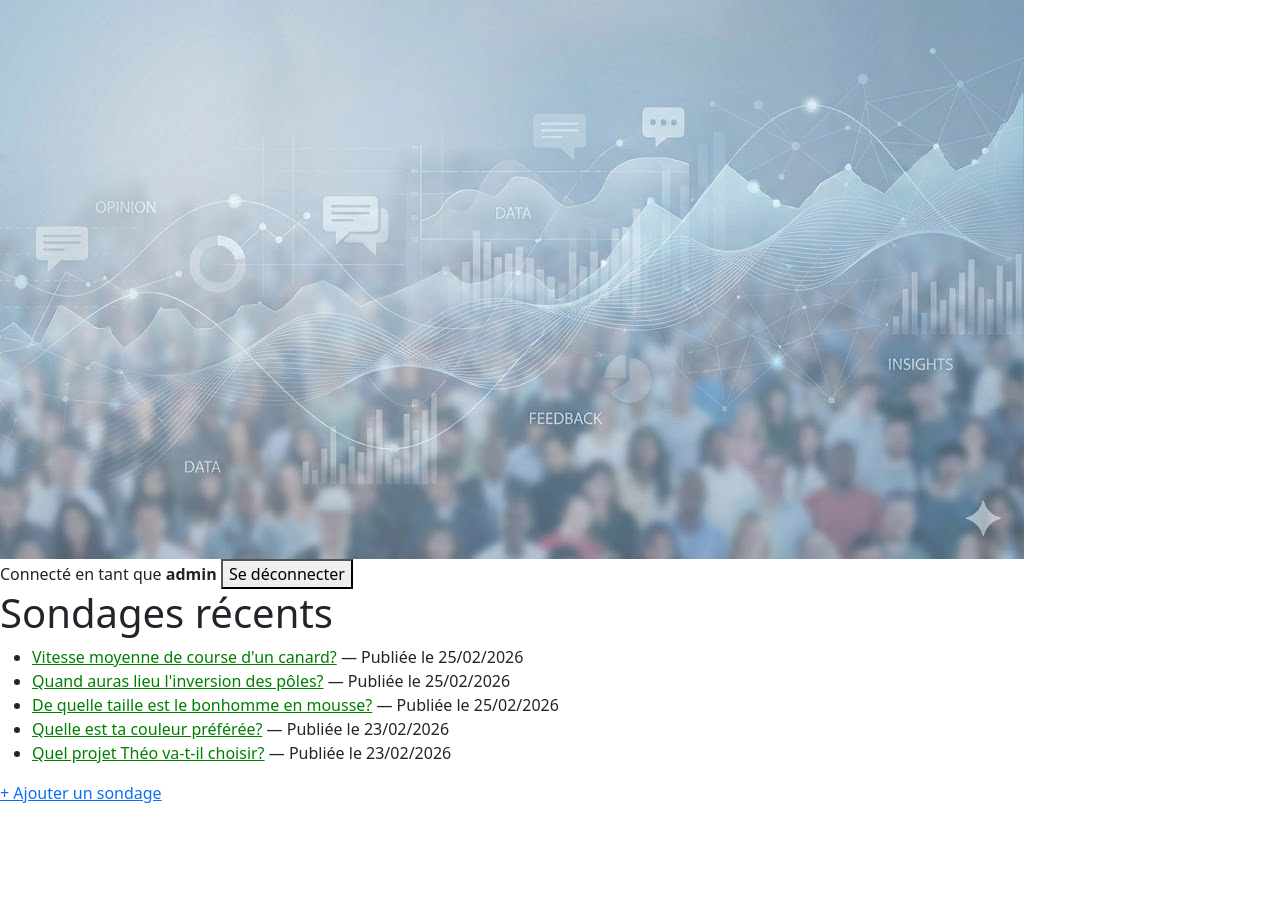
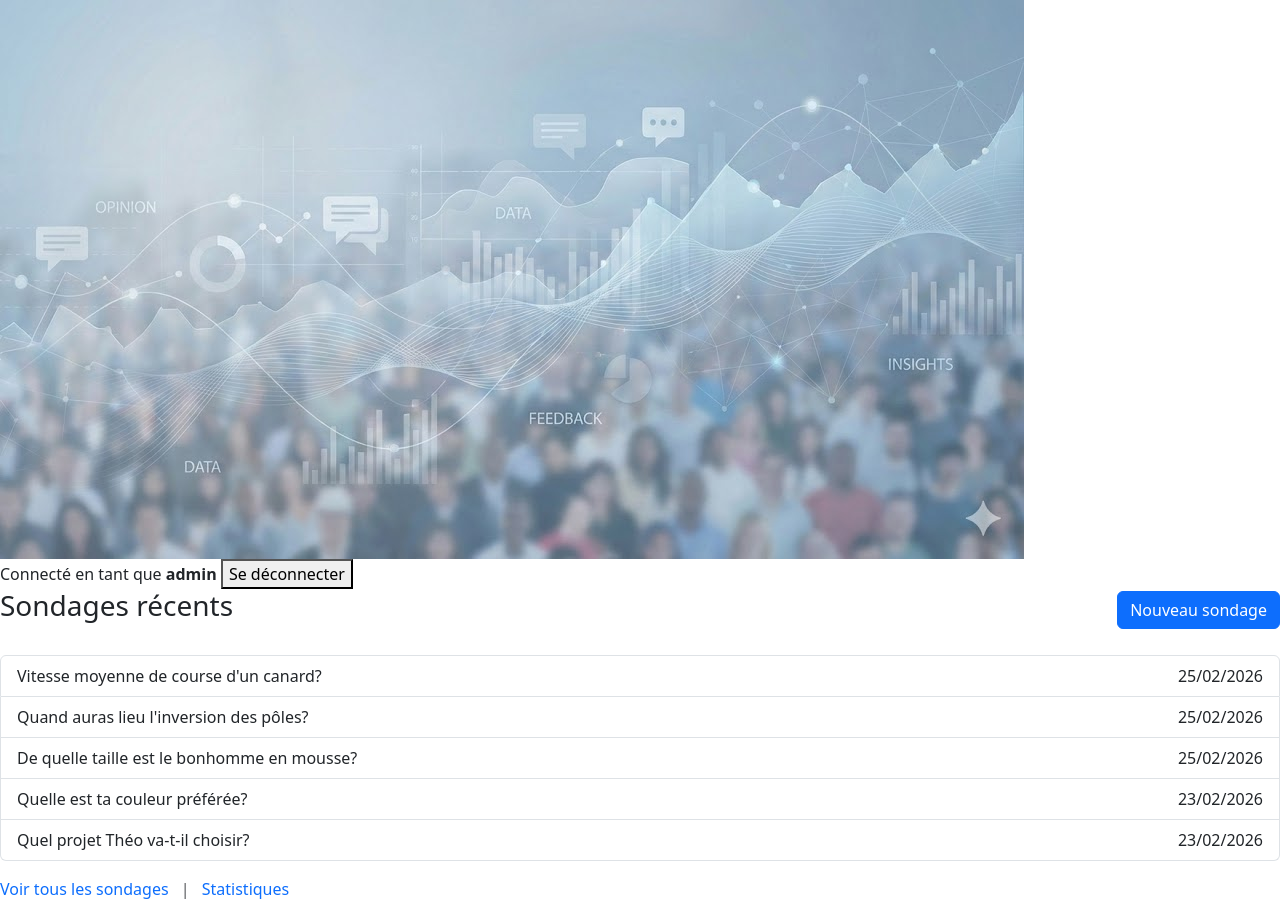
Before and after one commit to john7440/Django-mysite, a Django app: page /polls/ in a window 1280 px wide. Before the commit the page ends 803 px from the top, so only its background shows below. Run offline with Django 5.2, Linux system fonts and the light colour scheme; a user stored in the database is signed in; data comes from the database, SQL or seed files in the repository.

Commit message:
personnalisation + intégration bootsrap

```diff
--- a/polls/templates/polls/index.html
+++ b/polls/templates/polls/index.html
@@ -3,20 +3,30 @@
 {% block title %}Sondages récents{% endblock %}
 
 {% block main %}
-<h1>Sondages récents</h1>
+<div class="d-flex justify-content-between align-items-center mb-4">
+    <h1 class="h3">Sondages récents</h1>
+    {% if user.is_authenticated %}
+        <a href="{% url 'polls:add' %}" class="btn btn-primary">Nouveau sondage</a>
+    {% endif %}
+</div>
+
 {% if latest_question_list %}
-    <ul>
+<div class="list-group">
     {% for question in latest_question_list %}
-        <li>
-            <a href="{% url 'polls:detail' question.id %}">{{ question.question_text }}</a>
-            — Publiée le {{ question.pub_date|date:"d/m/Y" }}
-        </li>
+    <a href="{% url 'polls:detail' question.id %}"
+       class="list-group-item list-group-item-action d-flex justify-content-between align-items-center">
+        {{ question.question_text }}
+        <span class="badge-date">{{ question.pub_date|date:"d/m/Y" }}</span>
+    </a>
     {% endfor %}
-    </ul>
+</div>
 {% else %}
-    <p>Aucun sondage disponible.</p>
+    <p class="text-muted">Aucun sondage disponible.</p>
 {% endif %}
-{% if user.is_authenticated %}
-    <a href="{% url 'polls:add' %}">+ Ajouter un sondage</a>
-{% endif %}
+
+<div class="mt-3">
+    <a href="{% url 'polls:all' %}" class="text-decoration-none">Voir tous les sondages</a>
+    <span class="mx-2 text-muted">|</span>
+    <a href="{% url 'polls:statistics' %}" class="text-decoration-none">Statistiques</a>
+</div>
 {% endblock %}
```
